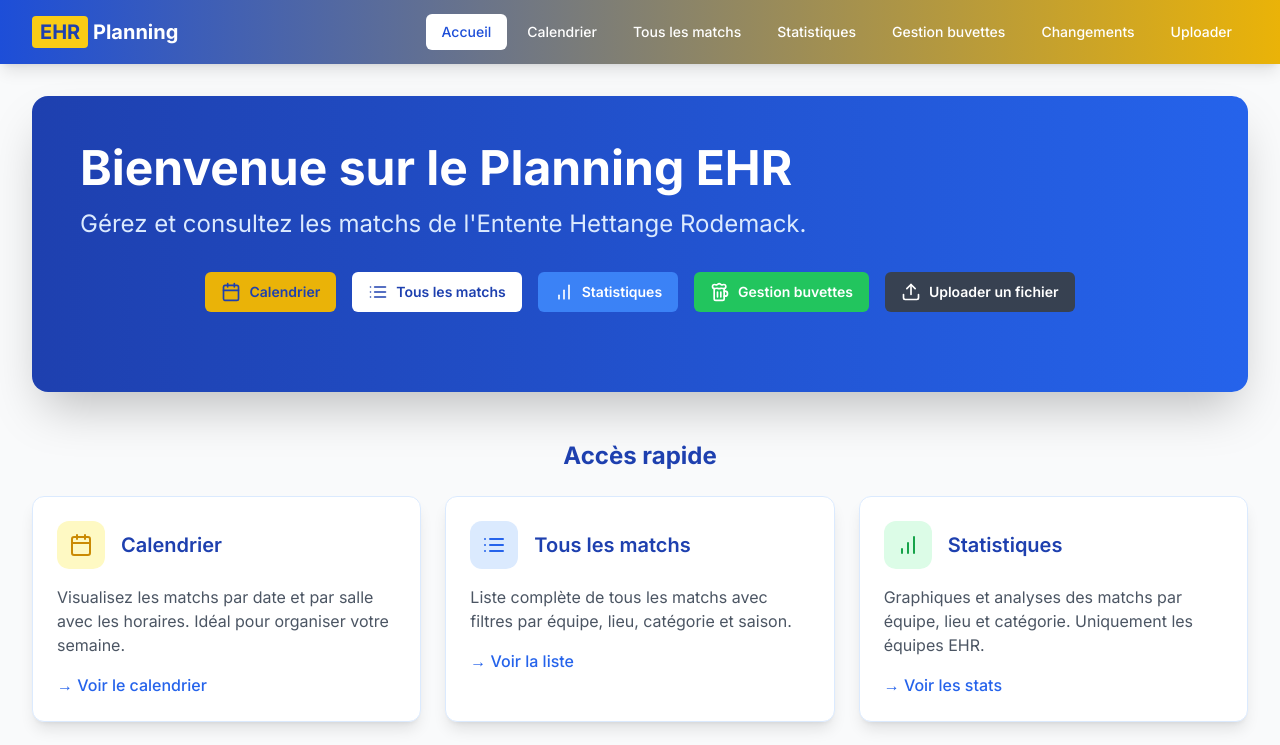
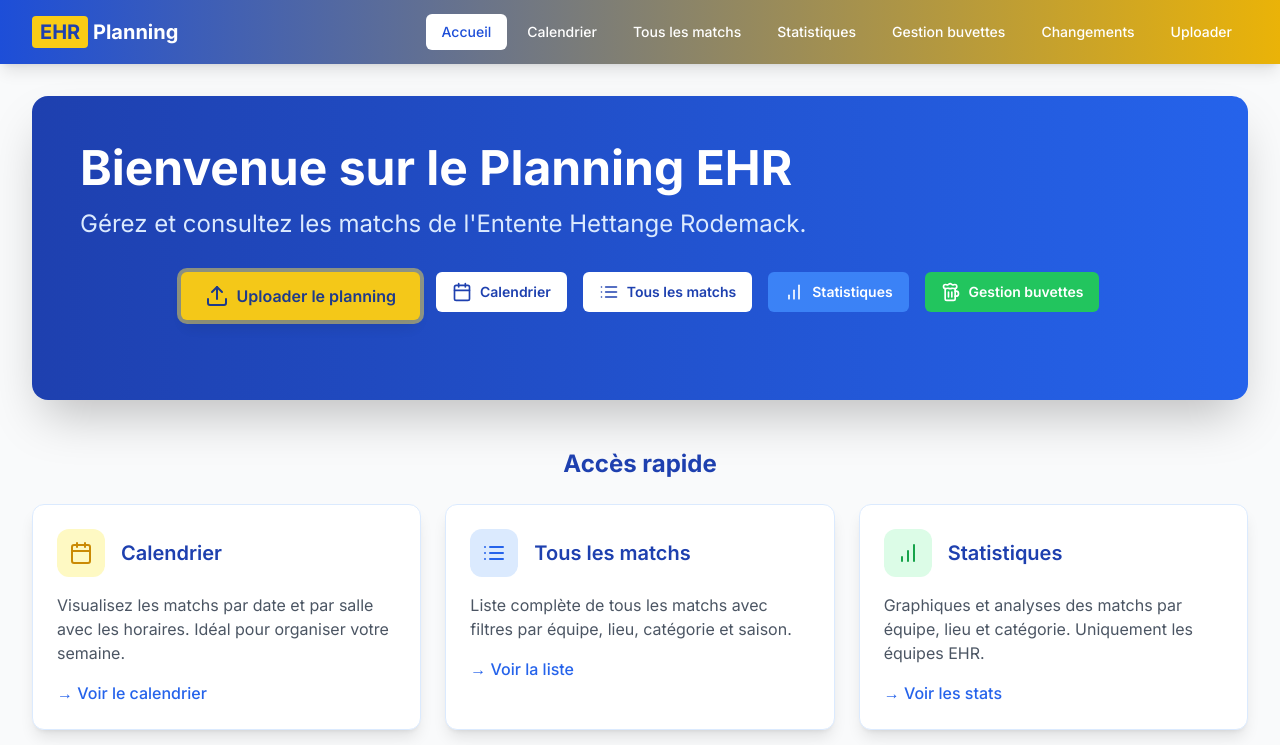
Before and after one commit to teambeamon/ehr-planning-app, a Next.js app: page / in a window 1280 px wide. Shown: the top 745 px of the page. Built offline with nearby package versions, Linux system fonts and the light colour scheme.

Commit message:
Make the upload button prominent on the homepage
Yellow club accent, larger, first button in the hero with a subtle
pulse, instead of a gray button at the end of the list.

Generated by Mistral Vibe.
Co-Authored-By: Mistral Vibe <vibe@mistral.ai>

```diff
--- a/app/page.tsx
+++ b/app/page.tsx
@@ -17,7 +17,13 @@ export default function Home() {
 
         {/* Boutons principaux */}
         <div className="flex flex-wrap gap-4 justify-center mb-8">
-          <Button asChild className="bg-yellow-500 text-blue-800 hover:bg-yellow-400 border-0">
+          <Button asChild className="bg-yellow-400 text-blue-900 hover:bg-yellow-300 border-0 h-12 px-6 text-base font-bold shadow-lg ring-4 ring-yellow-300/50 animate-pulse">
+            <Link href="/upload">
+              <Upload className="w-6 h-6 mr-2" />
+              <span className="font-semibold">Uploader le planning</span>
+            </Link>
+          </Button>
+          <Button asChild className="bg-white text-blue-800 hover:bg-gray-100 border-0">
             <Link href="/planning">
               <Calendar className="w-5 h-5 mr-2" />
               <span className="font-semibold">Calendrier</span>
@@ -39,12 +45,6 @@ export default function Home() {
             <Link href="/buvettes">
               <Beer className="w-5 h-5 mr-2" />
               <span className="font-semibold">Gestion buvettes</span>
-            </Link>
-          </Button>
-          <Button asChild className="bg-gray-700 text-white hover:bg-gray-600 border-0">
-            <Link href="/upload">
-              <Upload className="w-5 h-5 mr-2" />
-              <span className="font-semibold">Uploader un fichier</span>
             </Link>
           </Button>
         </div>
```
